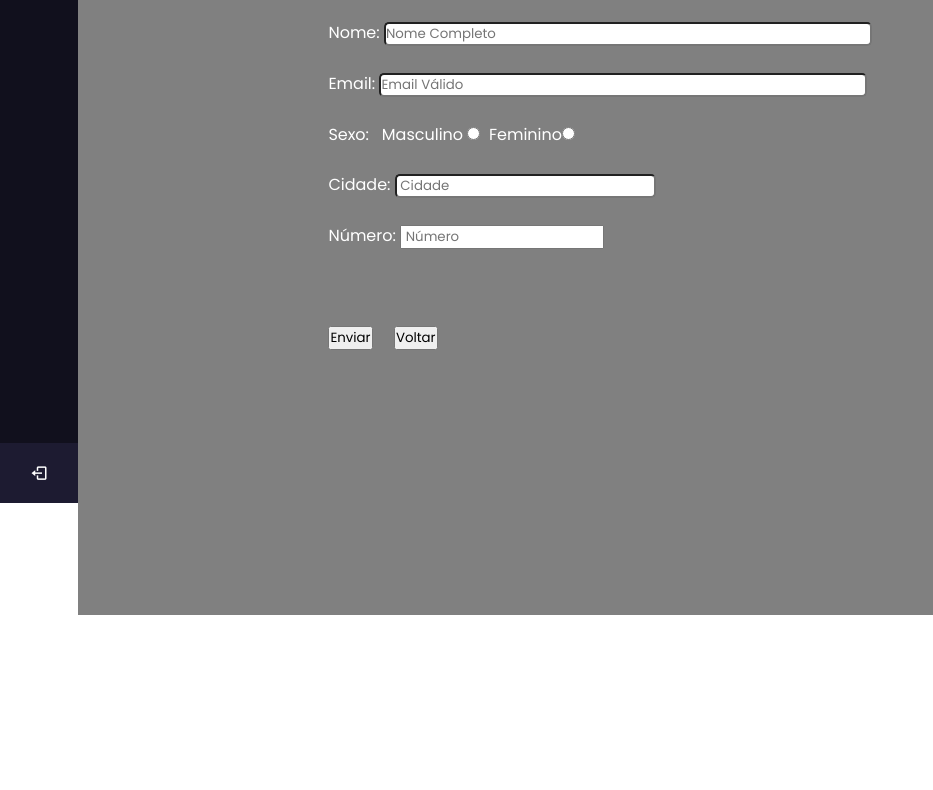
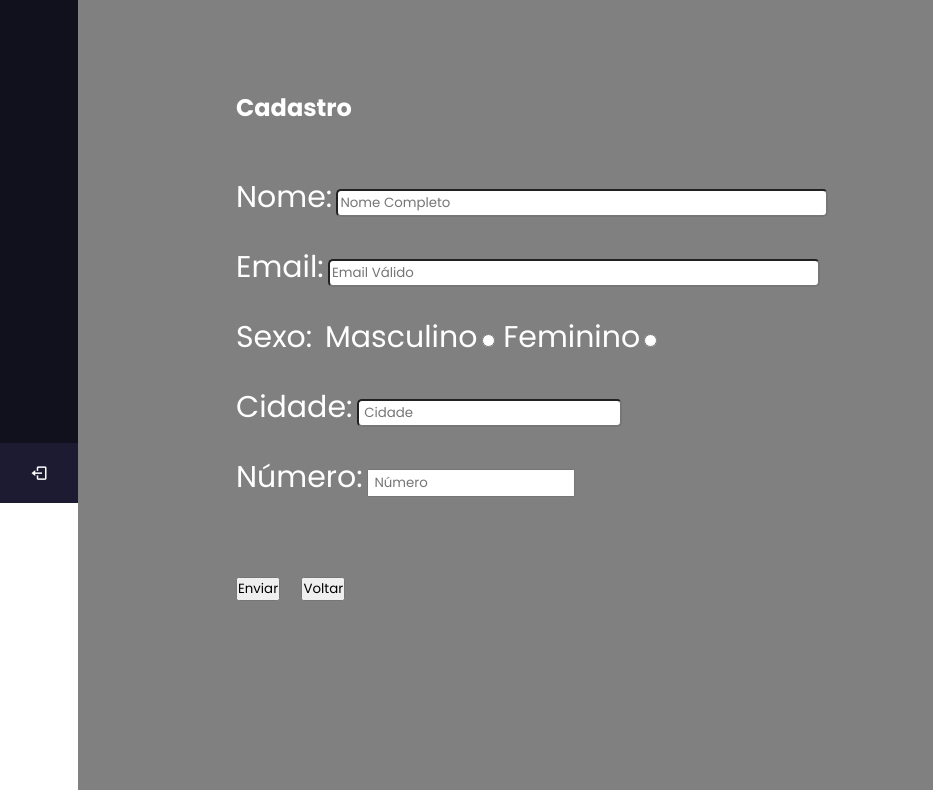
Before and after one commit to calebemarques/Projeto-C-M, a plain HTML site: page contate-nos.html in a window 1280 px wide. Shown: the part 297-1087 px from the top of the page, without its empty margins (0-933 px from the left). Before the commit the page ends 912 px from the top, so only its background shows below. Drawn offline with nearby package versions, Linux system fonts and the light colour scheme.

Commit message:
Update contate-nos.html

```diff
--- a/contate-nos.html
+++ b/contate-nos.html
@@ -54,35 +54,36 @@
      </li>
     </ul>
   </div>
-  <section class="home-section"class="cor " style="background: gray; color: white; ">
-      <div class="text " style="padding: 20%; padding-bottom:1px; padding-top: 70px; color: white; ">Contato</div>
+  <section class="home-section"class="cor " style="background: gray; color: white; padding: 10%;  ">
+      <div class="text " style="padding: 20%; padding-bottom:1px; padding-top: 70px; color: white; font-size: 30px; padding-left: 20px; "> <h2> Cont<span style="color: black;">ato</span> </h2></div>
 
-    <div class="form"    style="margin-left: 10px; padding: 20%; padding-top:1%; margin-right: 8em;   ">
+    <div class="form"    style="margin-left: 10px; padding: 20%; padding-top:1%; margin-right: 8em; padding-left: 20px;   ">
         <form method="post" action="index.php"   ><br>
              <br><br>
             <h2>Cadastro</h2><br><br>
-            <label for="nome">Nome:</label>
-            <input class="brdrr" type="text"size="40"placeholder="Nome Completo">
+            <label for="nome" style="font-size: 30px;">Nome:</label>
+            <input class="brdrr" type="text"size="40" style="padding: 2px;" placeholder="Nome Completo">
 
             <br><br>
-            <label for="email">Email:</label>
-            <input class="brdrr"  type="text"size="40"placeholder="Email Válido">
+            <label for="email" style="font-size: 30px;" >Email:</label>
+            <input class="brdrr"  type="text"size="40" style="padding: 2px;"  placeholder="Email Válido">
 
             <br><br>
-            <label for="sexo">Sexo:</label> &nbsp;
-            <label for="mas">Masculino</label>
+            <label for="sexo" style="font-size: 30px;" >Sexo:</label> &nbsp;
+            <label for="mas" style="font-size: 30px;" >Masculino</label>
             <input   type="radio" name="opcao" id="op1">&nbsp;
-            <label for="fem">Feminino</label><input  type="radio" name="opcao" id="op1"><br><br>
+            <label for="fem" style="font-size: 30px;" >Feminino</label>
+            <input  type="radio" name="opcao" id="op1"><br><br>
 
-                 <label for="cidade">Cidade:</label>
-            <input  class="brdrr" id="cidade"type="text"placeholder=" Cidade"><br><br>
+                 <label for="cidade" style="font-size: 30px;" >Cidade:</label>
+            <input  class="brdrr" id="cidade"type="text" style="padding: 2px;" placeholder=" Cidade"><br><br>
 
 
 
 
 
-            <label for="nu">Número:</label>
-            <input id="numero"type="text"size="15"placeholder=" Número"><br><br>
+            <label for="nu"  style="font-size: 30px;" >Número:</label>
+            <input id="numero"type="text"size="15" style="padding: 2px;"    placeholder=" Número"><br><br>
 <br><br>
             <input type="submit" value="Enviar"> &nbsp; &nbsp;
             <input type="button" value="Voltar"><br><br>
```
